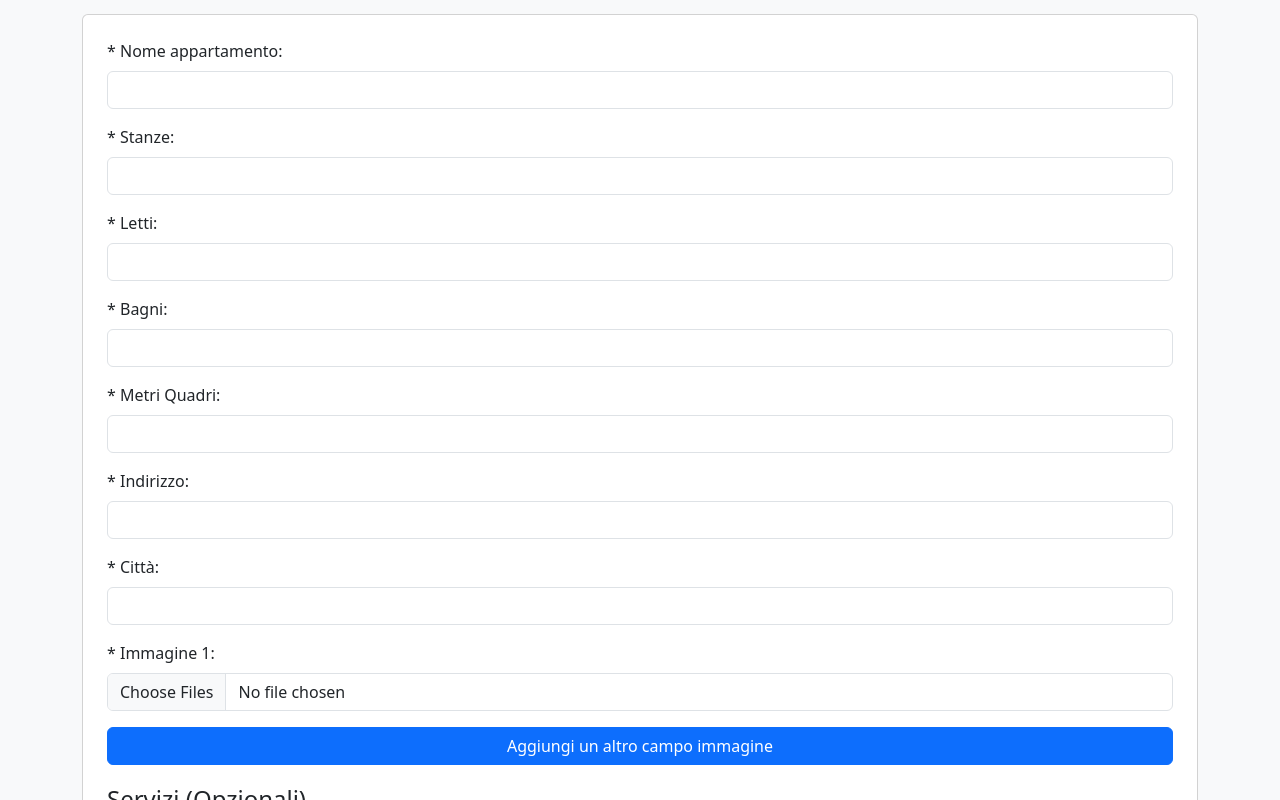
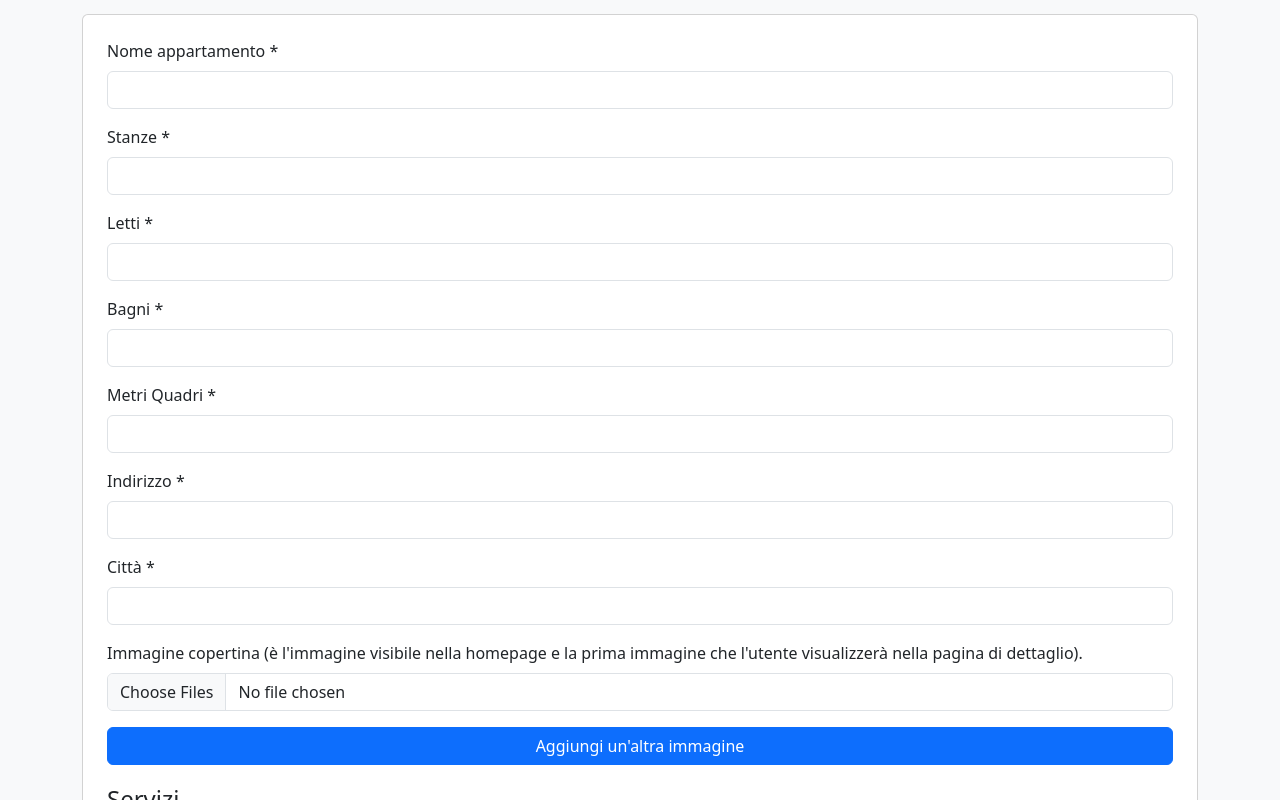
Before and after one commit to deca-francesco/pjw-t5-boolbnb, a React (Vite) app in the folder frontend_react/: page /new-apartment in a window 1280 px wide. Shown: the part 200-1000 px from the top of the page. Built offline with nearby package versions, Linux system fonts and the light colour scheme; no server answers; sample sign-in values are in the browser's storage; a web font is replaced by a local one.

Commit message:
add changes

```diff
--- a/frontend_react/src/pages/NewApartmentPage.jsx
+++ b/frontend_react/src/pages/NewApartmentPage.jsx
@@ -194,38 +194,42 @@ export default function NewApartmentPage() {
                 <h2 className="mt-3">Inserisci i dati del nuovo appartamento</h2>
                 <form onSubmit={handleSubmit} className="mt-5 card p-4">
                     <div className="mb-3">
-                        <label className="form-label">* Nome appartamento:</label>
+                        <label className="form-label">Nome appartamento *</label>
                         <input type="text" className="form-control" name="title" value={formData.title} onChange={handleChange} required />
                     </div>
                     <div className="mb-3">
-                        <label className="form-label">* Stanze:</label>
+                        <label className="form-label">Stanze *</label>
                         <input type="number" min="1" className="form-control" name="rooms" value={formData.rooms} onChange={handleChange} required />
                     </div>
                     <div className="mb-3">
-                        <label className="form-label">* Letti:</label>
+                        <label className="form-label">Letti *</label>
                         <input type="number" min="1" className="form-control" name="beds" value={formData.beds} onChange={handleChange} required />
                     </div>
                     <div className="mb-3">
-                        <label className="form-label">* Bagni:</label>
+                        <label className="form-label">Bagni *</label>
                         <input type="number" min="1" className="form-control" name="bathrooms" value={formData.bathrooms} onChange={handleChange} required />
                     </div>
                     <div className="mb-3">
-                        <label className="form-label">* Metri Quadri:</label>
+                        <label className="form-label">Metri Quadri *</label>
                         <input type="number" min="1" className="form-control" name="square_meters" value={formData.square_meters} onChange={handleChange} required />
                     </div>
                     <div className="mb-3">
-                        <label className="form-label">* Indirizzo:</label>
+                        <label className="form-label">Indirizzo *</label>
                         <input type="text" className="form-control" name="address" value={formData.address} onChange={handleChange} required />
                     </div>
                     <div className="mb-3">
-                        <label className="form-label">* Città:</label>
+                        <label className="form-label">Città *</label>
                         <input type="text" className="form-control" name="city" value={formData.city} onChange={handleChange} required />
                     </div>
 
                     {/* Aggiungi più campi per le immagini */}
                     {imageFields.map((field, index) => (
                         <div className="mb-3" key={index}>
-                            <label className="form-label">* Immagine {index + 1}:</label>
+                            <label className="form-label">
+                                {index === 0
+                                    ? "Immagine copertina (è l'immagine visibile nella homepage e la prima immagine che l'utente visualizzerà nella pagina di dettaglio)."
+                                    : `Immagine ${index + 1}:`}
+                            </label>
                             <input
                                 type="file"
                                 className="form-control"
@@ -238,17 +242,18 @@ export default function NewApartmentPage() {
                         </div>
                     ))}
 
+
                     <button
                         type="button"
                         onClick={addImageField}
                         className="btn btn-primary mb-3"
                         disabled={imageFields.length >= 5} // Disabilita se ci sono già 5 campi
                     >
-                        Aggiungi un altro campo immagine
+                        Aggiungi un'altra immagine
                     </button>
 
                     <fieldset >
-                        <legend>Servizi (Opzionali)</legend>
+                        <legend>Servizi</legend>
                         <div className="row row-cols-1 row-cols-sm-2 row-cols-md-3 row-cols-lg-4 mb-5">
                             <div className="col">
                                 <input type="checkbox" name="services" value={1} checked={formData.services.includes(1)} onChange={handleServiceChange} className="me-2" />
@@ -301,6 +306,8 @@ export default function NewApartmentPage() {
                             </div>
                         </div>
                     </fieldset >
+
+                    <div className="pb-2">I campi contrassegnati da "<strong>*</strong>" sono obbligatori</div>
                     {message && (
                         <div className={`alert mt-3 ${messageType === "success" ? "alert-success" : "alert-danger"}`}>
                             {message}
```
